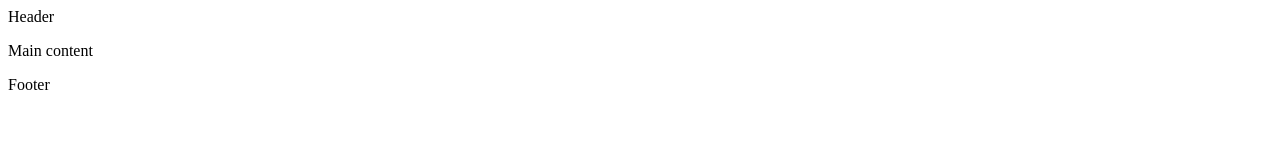
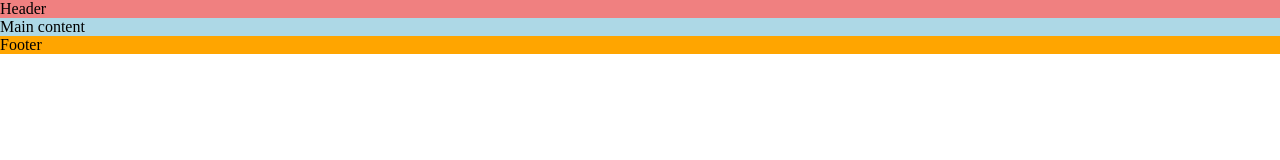
Before and after one commit to artambdev/loverunning, a plain HTML site: page index.html in a window 1280 px wide. Drawn offline with Linux system fonts and the light colour scheme.

Commit message:
Add stylesheet for default settings, header, main content, footer, change p element to main

```diff
--- /dev/null
+++ b/assets/css/style.css
@@ -0,0 +1,21 @@
+/* Asterisk wildcard selector to override browser default settings */
+* {
+    padding: 0;
+    margin: 0;
+    box-sizing: border-box;
+}
+
+/* Header */
+header {
+    background-color:lightcoral;
+}
+
+/* Main content */
+main {
+    background-color:lightblue;
+}
+
+/* Footer */
+footer {
+    background-color:orange;
+}
--- a/index.html
+++ b/index.html
@@ -13,13 +13,15 @@
     <link rel="apple-touch-icon" sizes="180x180" href="assets/favicon/apple-touch-icon.png">
     <link rel="icon" type="image/png" sizes="32x32" href="assets/favicon/favicon-32x32.png">
     <link rel="icon" type="image/png" sizes="16x16" href="assets/favicon/favicon-16x16.png">
+    <!-- Stylesheet -->
+    <link rel="stylesheet" href="assets/css/style.css">
 </head>
 <body>
     <!-- Page header -->
     <header>Header</header>
 
     <!-- Main content -->
-    <p>Main content</p>
+    <main>Main content</main>
 
     <!-- Footer -->
     <footer>Footer</footer>
```
